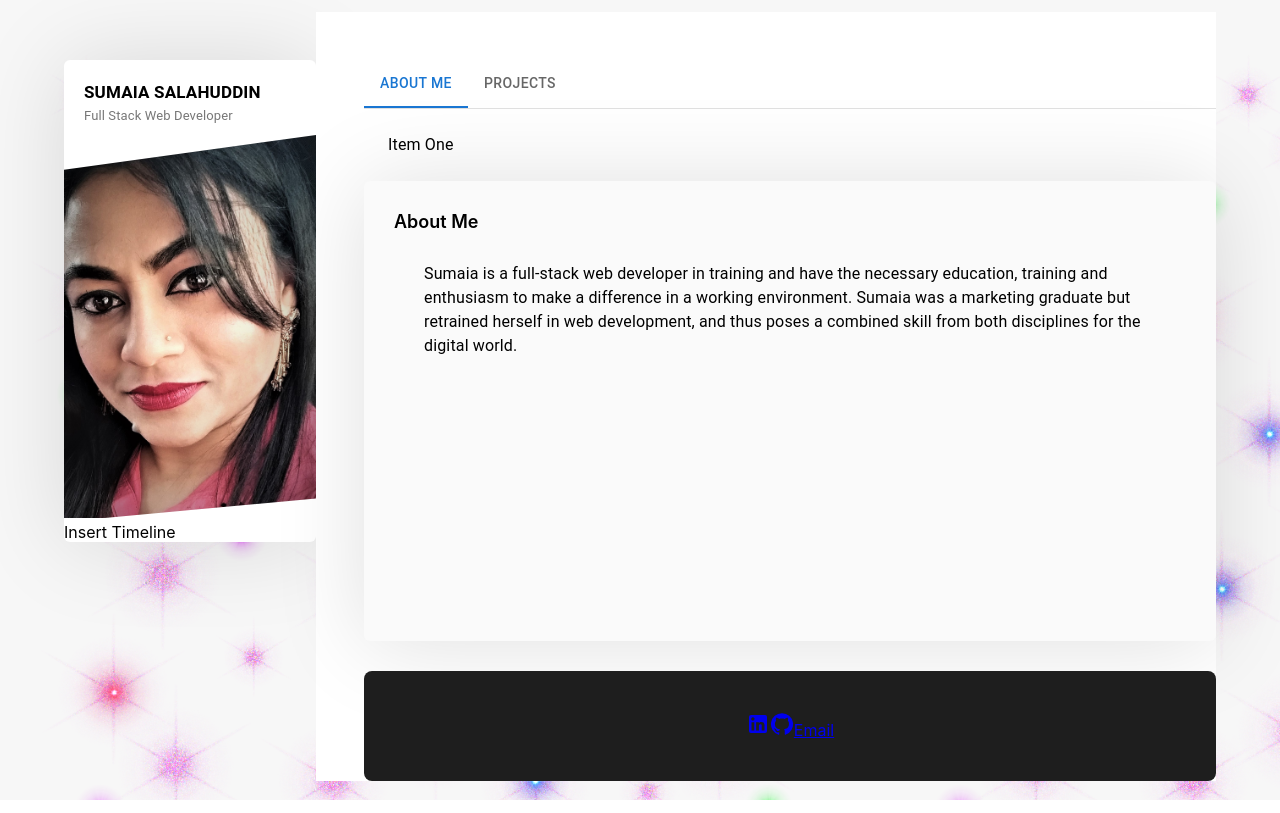
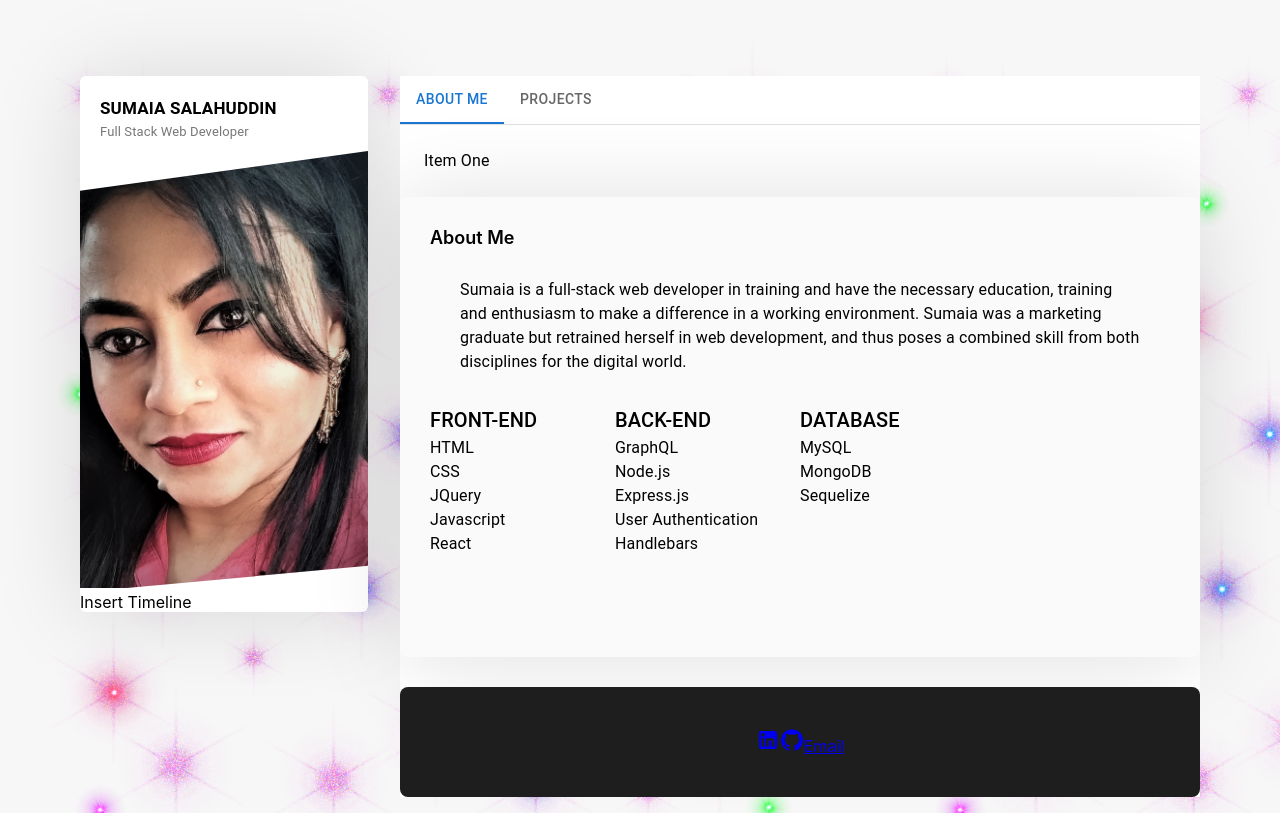
Before and after one commit to SumaiaSorna/react-portfolio, a React (Create React App) app: page / in a window 1280 px wide. Built offline with nearby package versions, Linux system fonts and the light colour scheme.

Commit message:
rendering skills in about me page

```diff
--- a/src/App.js
+++ b/src/App.js
@@ -15,11 +15,11 @@ import "./App.css";
 export const App = () => {
   return (
     <Container className={"top-60"}>
-      <Grid container spacing={6}>
-        <Grid item xs={12} sm={12} md={4} lg={3}>
+      <Grid container>
+        <Grid item xs={12} sm={12} md={4} lg={3} sx={{ m: 2 }}>
           <Profile />
         </Grid>
-        <Grid item xs style={{ backgroundColor: "white" }}>
+        <Grid item xs style={{ backgroundColor: "white" }} sx={{ m: 2 }}>
           <Router>
             <Header />
             <div className="main-content container-shadow">
--- a/src/pages/AboutMe/index.js
+++ b/src/pages/AboutMe/index.js
@@ -1,7 +1,9 @@
 import React from "react";
 import { Grid, Typography } from "@mui/material";
+import "./AboutMe.css";
 
-import "./AboutMe.css";
+const profileData = require("../../utils/profileData.json");
+console.log(profileData);
 
 export const AboutMe = () => {
   return (
@@ -24,7 +26,18 @@ export const AboutMe = () => {
       </Grid>
 
       {/* Skills */}
-      <Grid container className="section"></Grid>
+      <Grid container className="section">
+        {profileData.map((skill) => (
+          <Grid item xs={12} sm={6} md={3}>
+            <Typography variant="h6" className="skills-title">
+              {skill.title}
+            </Typography>
+            {skill.description.map((element) => (
+              <Typography>{element}</Typography>
+            ))}
+          </Grid>
+        ))}
+      </Grid>
     </>
   );
 };
--- /dev/null
+++ b/src/utils/profileData.json
@@ -0,0 +1,20 @@
+[
+  {
+    "title": "FRONT-END",
+    "description": ["HTML", "CSS", "JQuery", "Javascript", "React"]
+  },
+  {
+    "title": "BACK-END",
+    "description": [
+      "GraphQL",
+      "Node.js",
+      "Express.js",
+      "User Authentication",
+      "Handlebars"
+    ]
+  },
+  {
+    "title": "DATABASE",
+    "description": ["MySQL", "MongoDB", "Sequelize"]
+  }
+]
```
Also changed, not shown: src/pages/AboutMe/AboutMe.css (+0 -16 lines).
